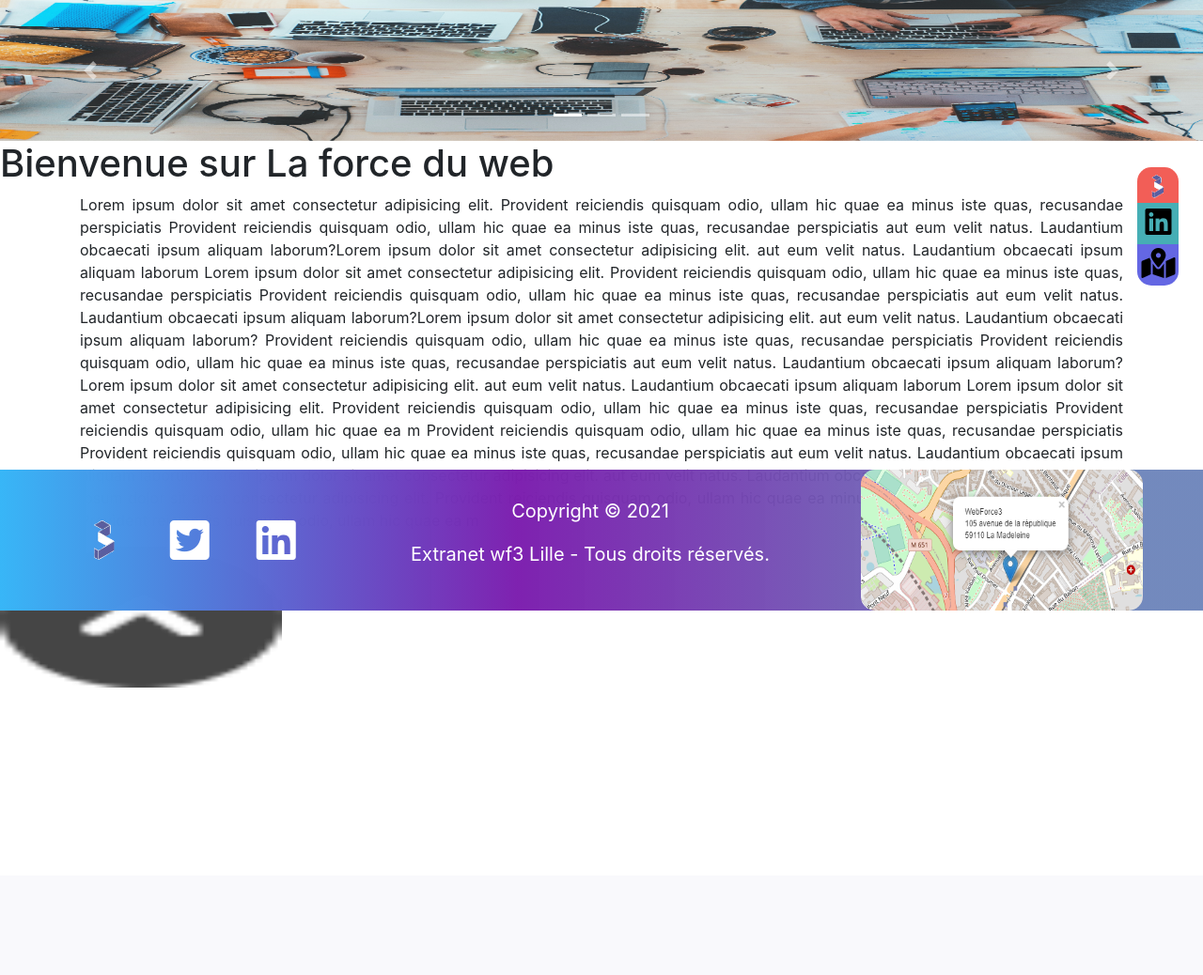
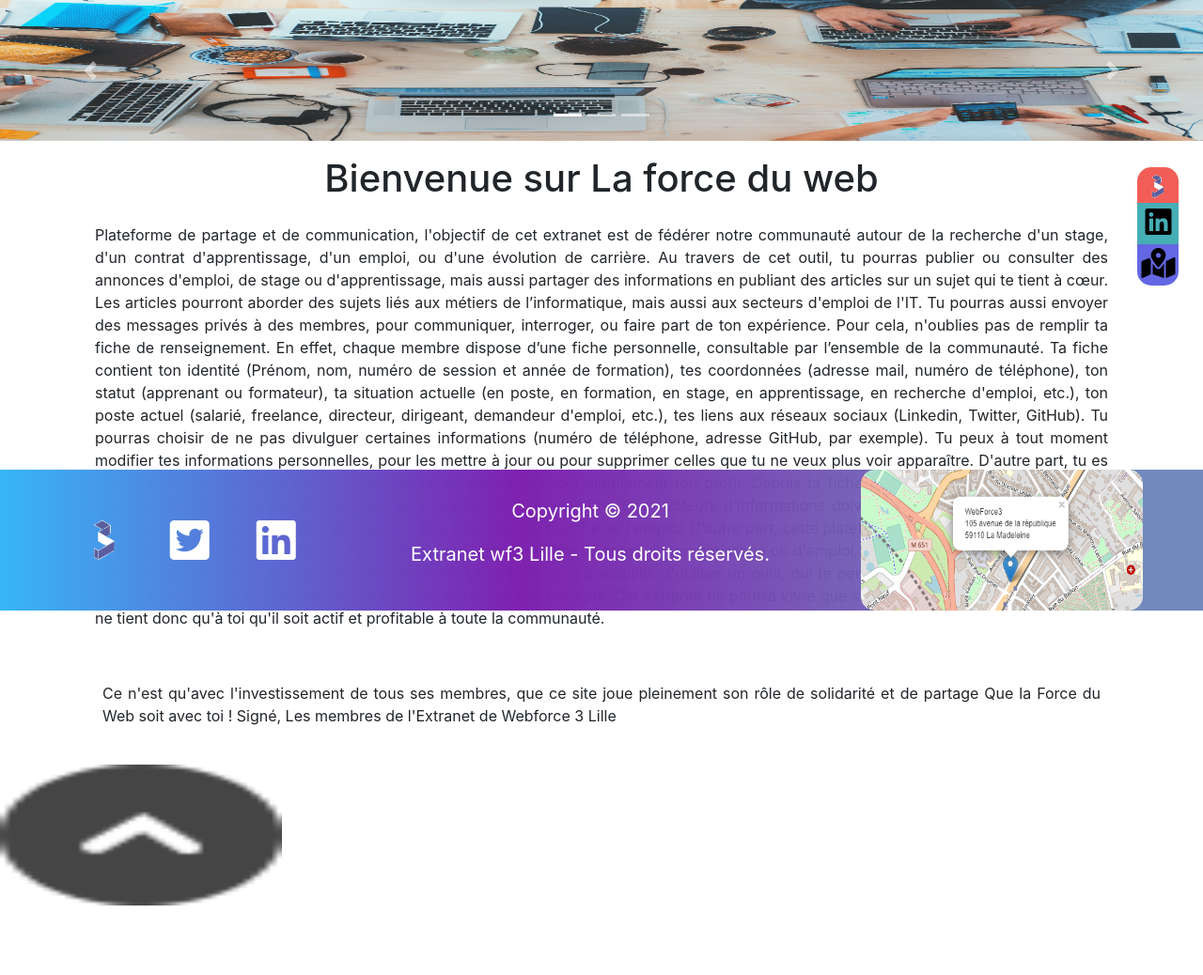
Before and after one commit to Extranet-WF3/extranet, a Symfony app: template templates/home/index.html.twig in a window 1280 px wide. Shown: the part 150-1188 px from the top of the page at 94% size. Before the commit the page ends 882 px from the top, so only its background shows below. Run offline with Twig, Linux system fonts and the light colour scheme; the template is opened without the code that fills it, so the values that code supplies are empty; some libraries are stand-ins or nearby versions.

Commit message:
Css update

```diff
--- a/public/css/nassim.css
+++ b/public/css/nassim.css
@@ -44,3 +44,7 @@ h2{
     height: 50px;
     width: 35px;
 }
+.finTexte{
+
+    margin-right: 55%;
+}
--- a/src/Controller/MessageReceveidController.php
+++ b/src/Controller/MessageReceveidController.php
@@ -25,7 +25,7 @@ class MessageReceveidController extends AbstractController
        // dd($receveid);
 
 
-        return $this->render('message_receveid/receveid.html.twig', [ // renvoi sur la page twig
+        return $this->render('message_receveid/receveid.html.twig', [
             'messages' => $messages,
             'user' => $user, // permet d'envoyer ce qu'on a recuperer sur twig
         ]);
--- a/templates/home/index.html.twig
+++ b/templates/home/index.html.twig
@@ -34,40 +34,33 @@
 </div>
 
 
-	<h1 class="bienvenue">Bienvenue sur La force du web</h1>
+<h1 class="text-center pt-3">Bienvenue sur La force du web</h1>
 
 <div class=" container bordeur mx-auto text-justify mt-20">
 	<div class="bienvenue-texte">
 
-			<p class=" w-250 h">
-				Lorem ipsum dolor sit amet consectetur adipisicing elit.
-												Provident reiciendis quisquam odio, ullam hic quae ea minus iste quas, recusandae perspiciatis
-												Provident reiciendis quisquam odio, ullam hic quae ea minus iste quas, recusandae perspiciatis
-												aut eum velit natus. Laudantium obcaecati ipsum aliquam laborum?Lorem ipsum dolor sit amet consectetur adipisicing elit.
-												aut eum velit natus. Laudantium obcaecati ipsum aliquam laborum Lorem ipsum dolor sit amet consectetur adipisicing elit.
-												Provident reiciendis quisquam odio, ullam hic quae ea minus iste quas, recusandae perspiciatis
-												Provident reiciendis quisquam odio, ullam hic quae ea minus iste quas, recusandae perspiciatis
-												aut eum velit natus. Laudantium obcaecati ipsum aliquam laborum?Lorem ipsum dolor sit amet consectetur adipisicing elit.
-												aut eum velit natus. Laudantium obcaecati ipsum aliquam laborum? 	Provident reiciendis quisquam odio, ullam hic quae ea minus iste quas, recusandae perspiciatis
-												Provident reiciendis quisquam odio, ullam hic quae ea minus iste quas, recusandae perspiciatis
-												aut eum velit natus. Laudantium obcaecati ipsum aliquam laborum?Lorem ipsum dolor sit amet consectetur adipisicing elit.
-												aut eum velit natus. Laudantium obcaecati ipsum aliquam laborum Lorem ipsum dolor sit amet consectetur adipisicing elit.
-												Provident reiciendis quisquam odio, ullam hic quae ea minus iste quas, recusandae perspiciatis
-												Provident reiciendis quisquam odio, ullam hic quae ea m	Provident reiciendis quisquam odio, ullam hic quae ea minus iste quas, recusandae perspiciatis
-												Provident reiciendis quisquam odio, ullam hic quae ea minus iste quas, recusandae perspiciatis
-												aut eum velit natus. Laudantium obcaecati ipsum aliquam laborum?Lorem ipsum dolor sit amet consectetur adipisicing elit.
-												aut eum velit natus. Laudantium obcaecati ipsum aliquam laborum Lorem ipsum dolor sit amet consectetur adipisicing elit.
-												Provident reiciendis quisquam odio, ullam hic quae ea minus iste quas, recusandae perspiciatis
-												Provident reiciendis quisquam odio, ullam hic quae ea m
+		<p class=" w-270 h p-3">
+			Plateforme de partage et de communication, l'objectif de cet extranet est de fédérer notre communauté autour de la recherche d'un stage, d'un contrat d'apprentissage, d'un emploi, ou d'une évolution de carrière.
+			Au travers de cet outil, tu pourras publier ou consulter des annonces d'emploi, de stage ou d'apprentissage, mais aussi partager des informations en publiant des articles sur un sujet qui te tient à cœur. Les articles pourront aborder des sujets liés aux métiers de l’informatique, mais aussi aux secteurs d'emploi de l'IT. Tu pourras aussi envoyer des messages privés à des membres, pour communiquer, interroger, ou faire part de ton expérience.
+			Pour cela, n'oublies pas de remplir ta fiche de renseignement. En effet, chaque membre dispose d’une fiche personnelle, consultable par l’ensemble de la communauté. Ta fiche contient ton identité (Prénom, nom, numéro de session et année de formation), tes coordonnées (adresse mail, numéro de téléphone), ton statut (apprenant ou formateur), ta situation actuelle (en poste, en formation, en stage, en apprentissage, en recherche d'emploi, etc.), ton poste actuel (salarié, freelance, directeur, dirigeant, demandeur d'emploi, etc.), tes liens aux réseaux sociaux (Linkedin, Twitter, GitHub). Tu pourras choisir de ne pas divulguer certaines informations (numéro de téléphone, adresse GitHub, par exemple). Tu peux à tout moment modifier tes informations personnelles, pour les mettre à jour ou pour supprimer celles que tu ne veux plus voir apparaître. D'autre part, tu es libre à tout moment de quitter la communauté en supprimant tout simplement ton profil.
+
+			Depuis ta fiche personnelle, tu peux publier une annonce, un article, ou poster un message à destination d’un membre. Ces vecteurs d’informations doivent permettre aux membres de la communauté de faire des candidatures, ou d'être à l'écoute du marché de l'emploi. D’autre part, cette plateforme permet aux formateurs, ainsi qu'au centre de formation de Lille, de mettre à disposition une offre de stage, d'apprentissage ou d'emploi, destinée à la communauté ou à un membre en particulier (envoi d'un message privé).
+			Le site t'offre la possibilité d'utiliser un outil, qui te permettra de saisir une adresse ou le nom d'une ville pour localiser sur une carte une entreprise par exemple.
+			Cet extranet ne pourra vivre que si chacun apporte sa contribution.
+			Il ne tient donc qu'à toi qu'il soit actif et profitable à toute la communauté.
 		</p>
+
+			<p class="p-4"> Ce n'est qu'avec l'investissement de tous ses membres,
+			que ce site joue pleinement son rôle
+			de solidarité et de partage
+			Que la Force du Web soit avec toi !
+			Signé,
+			Les membres de l'Extranet de Webforce 3 Lille </p>
+
 
 	</div>
 </div>
 
 <div class="h-100 w-50">
-		<a href="#top"> <img class="img-scroll" src="{{asset('/images/to_top.png')}}"
-		</a>
-	</div>
-
-
-{% endblock %}
+	<a href="#top">
+		<img class="img-scroll" src="{{asset('/images/to_top.png')}}" </a> </div> {% endblock %}
--- a/templates/message_receveid/receveid.html.twig
+++ b/templates/message_receveid/receveid.html.twig
@@ -6,7 +6,9 @@
 
 {% block body%}
 
-<table class="table">
+<h1 class="text-center pb-4"> Message Reçu </h1>
+
+<table class="table text-center p-3">
 	<thead>
 		{#<th>pseudo</th>#}
 		<th>Objet</th>
```
Also changed, not shown: templates/message_receveid/index.html.twig (+0 -20 lines). Lines whose indentation alone changed are shown as unchanged.
